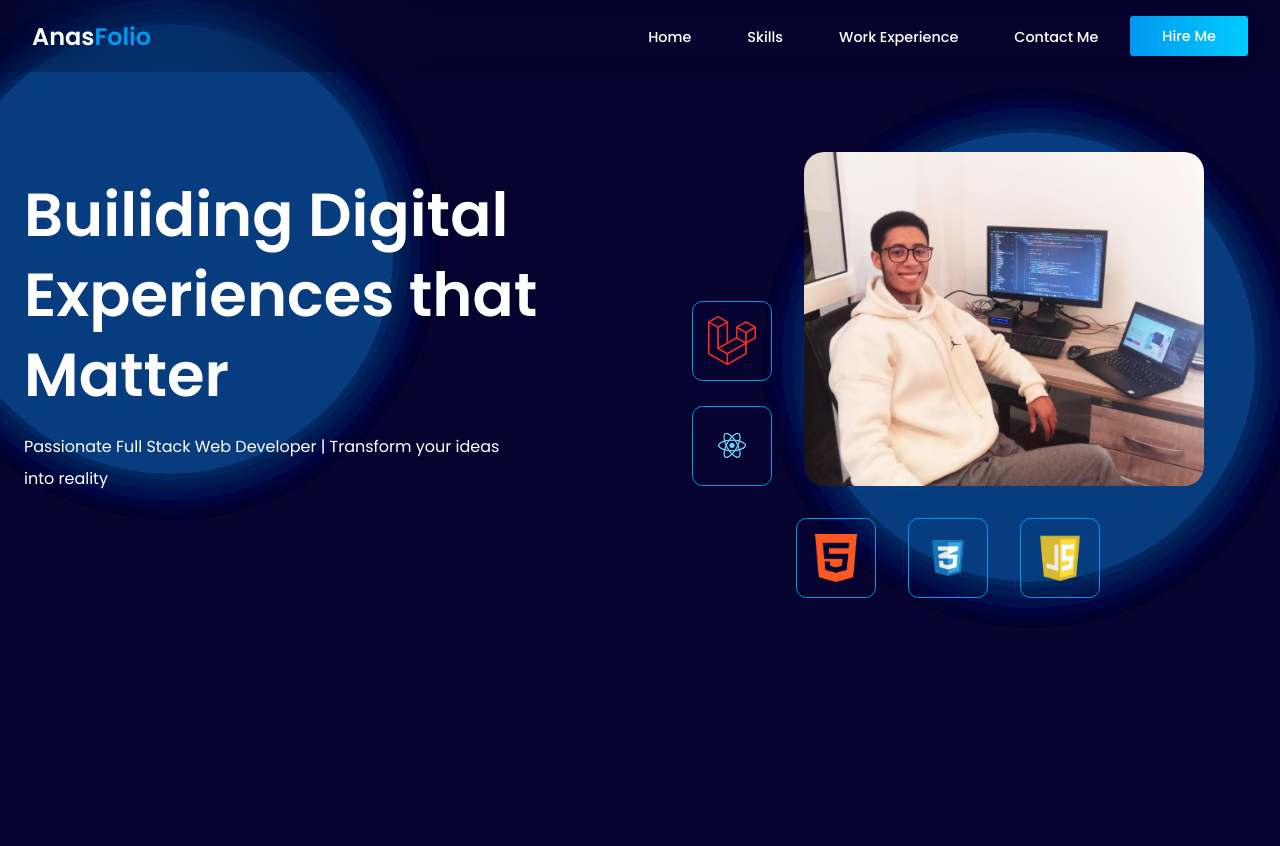
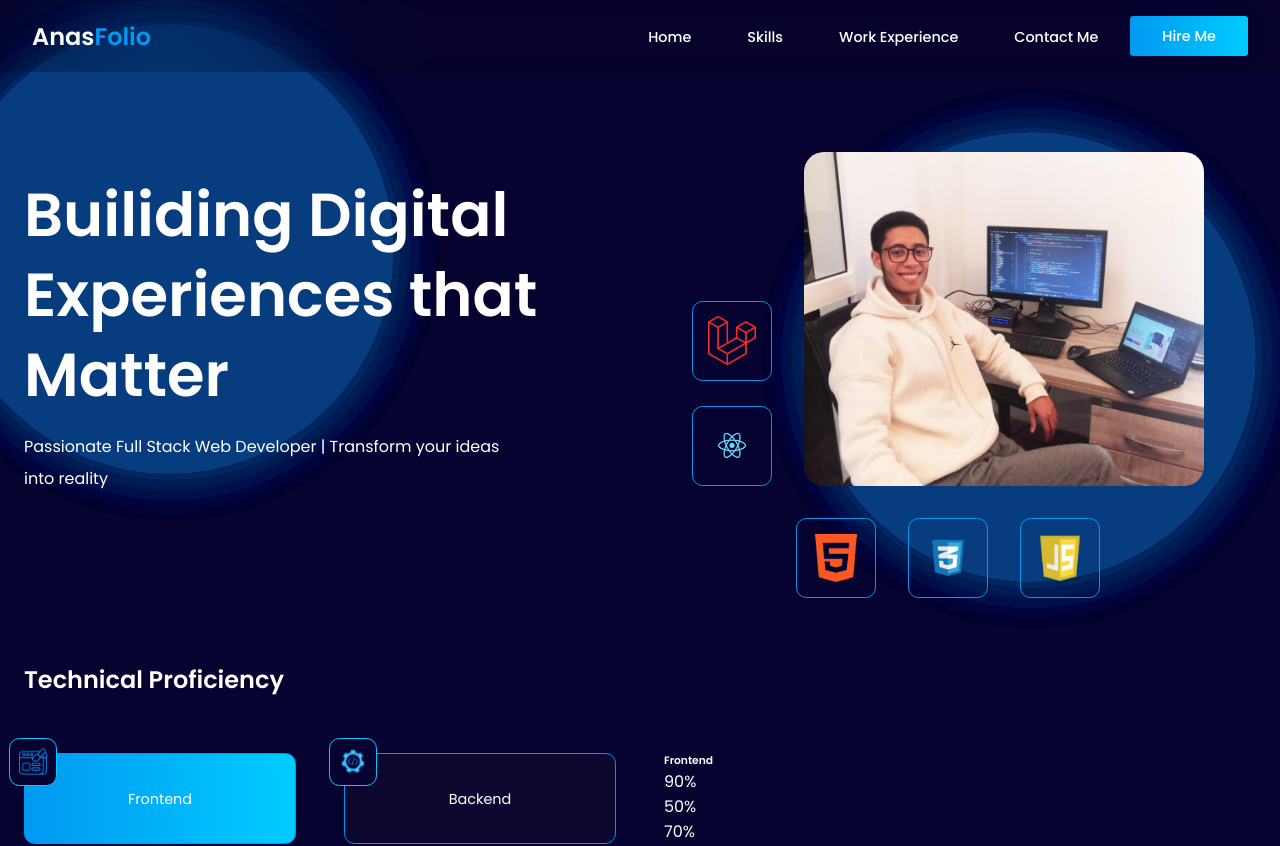
Before and after one commit to anas-er25/AnasFolio, a React (Vite) app: page / in a window 1280 px wide. Shown: the top 846 px of the page. Before the commit the page ends 800 px from the top, so only its background shows below. Built offline with nearby package versions, Linux system fonts and the light colour scheme.

Commit message:
skills on

```diff
--- a/src/App.jsx
+++ b/src/App.jsx
@@ -10,7 +10,7 @@ function App() {
       <Navbar/>
       <div className="container">
         <Hero/>
-        {/* <Skills/> */}
+        <Skills/>
       </div>
     </>
   )
```
